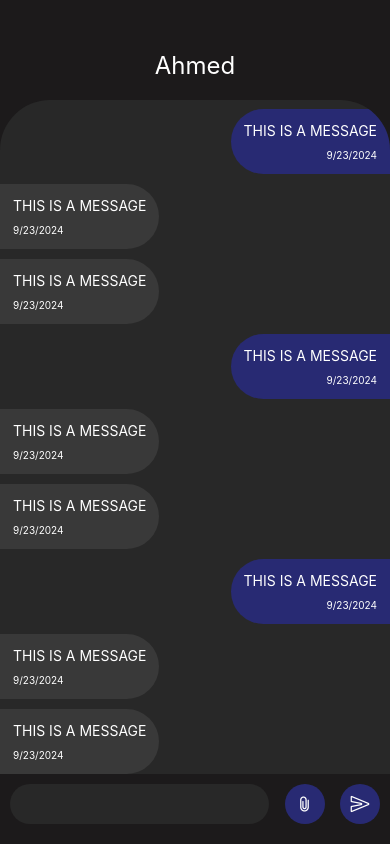
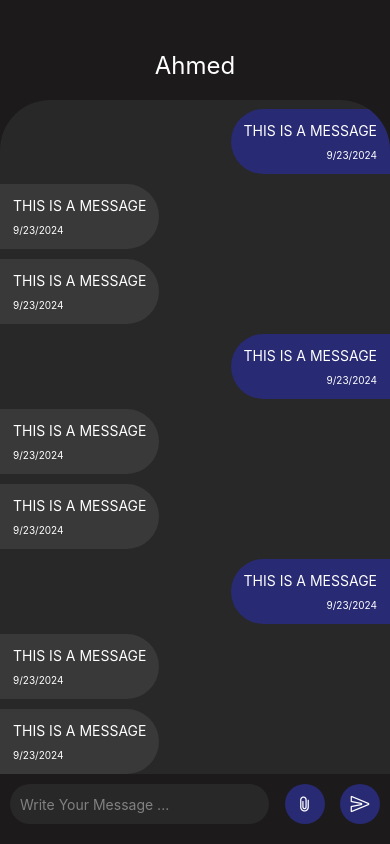
Before and after one commit to mohamedmedhatdev/chatapp, a React Native app: screen / in a window 390 px wide. Built offline with nearby package versions, Linux system fonts and the light colour scheme.

Commit message:
Placeholder

```diff
--- a/src/components/chatView/chatView.tsx
+++ b/src/components/chatView/chatView.tsx
@@ -62,7 +62,7 @@ export const ChatView = ({ chat }: IChatViewProps) => {
         ))}
       </ScrollView>
       <Animated.View style={styles(colors).bottomBarContainer}>
-        <TextInput style={styles(colors).bottomBarText} />
+        <TextInput style={styles(colors).bottomBarText} placeholder="Write Your Message ..." placeholderTextColor={"grey"} />
         <TouchableOpacity style={styles(colors).sendButton}>
           <Ionicons name="attach-outline" size={20} color="white" />
         </TouchableOpacity>
```
